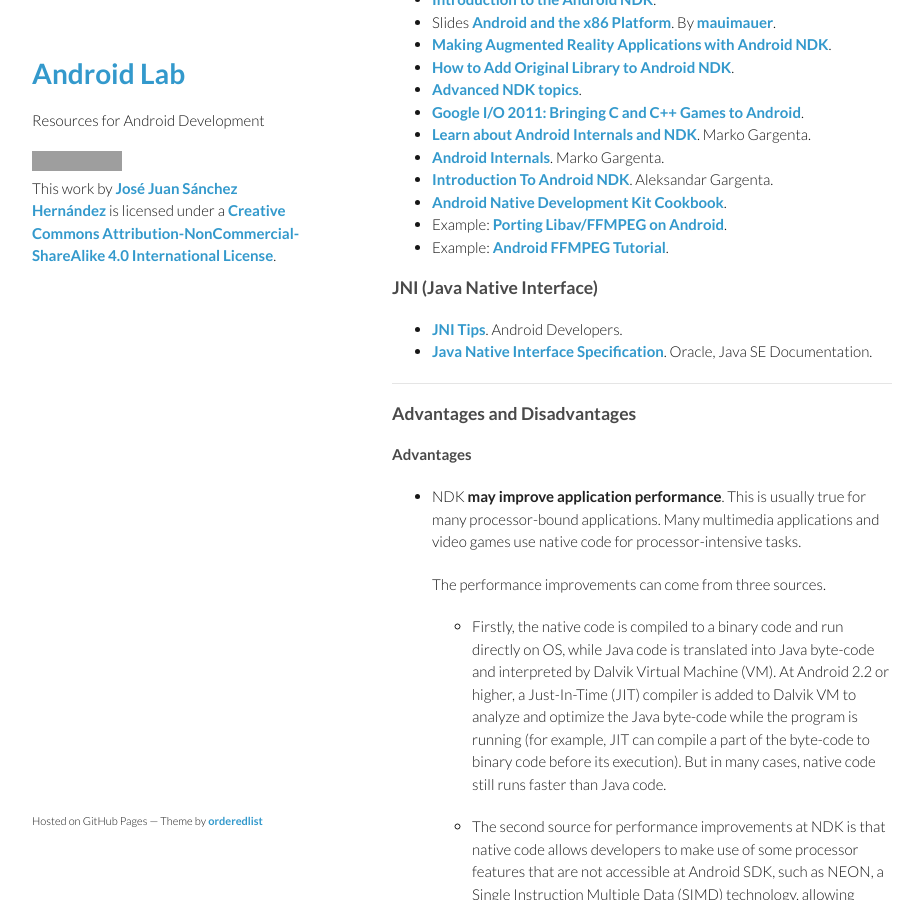
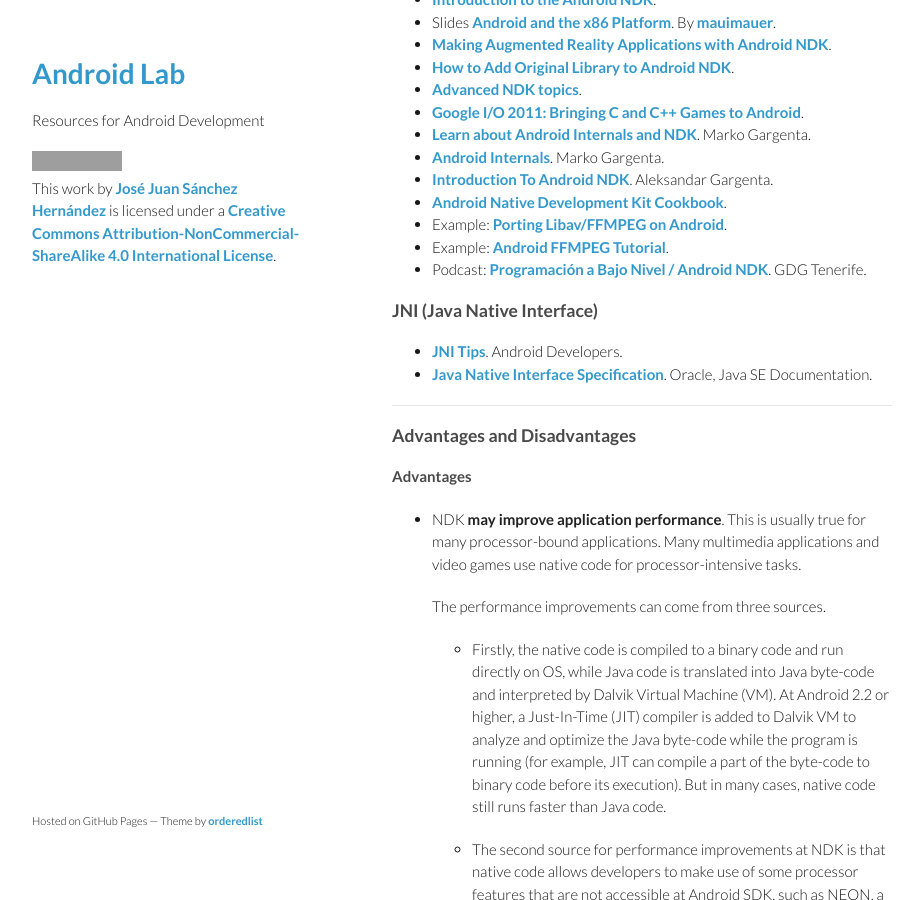
Before and after one commit to josejuansanchez/josejuansanchez.github.io, a Jekyll site: the page built from androidlab/ndk.md, in a window 1280 px wide and 900 px high, scrolled down 379 px. Shown: the whole window, without its empty margins (178-1101 px from the left). Built offline with Jekyll 4.4.1, drawn with Linux system fonts in a browser that asks for light colours; grey boxes are pictures that could not be loaded.

Commit message:
Update ndk.md

```diff
--- a/androidlab/ndk.md
+++ b/androidlab/ndk.md
@@ -25,6 +25,7 @@
 * [Android Native Development Kit Cookbook](http://www.amazon.com/Android-Native-Development-Kit-Cookbook/dp/1849691509).
 * Example: [Porting Libav/FFMPEG on Android](http://libavandroid.wordpress.com/2013/12/31/porting-libavffmpeg-android/).
 * Example: [Android FFMPEG Tutorial](https://github.com/roman10/android-ffmpeg-tutorial).
+* Podcast: [Programación a Bajo Nivel / Android NDK](https://plus.google.com/114098393732890092873/posts/LNQx5WWvXra). GDG Tenerife.
 
 ### JNI (Java Native Interface)
 
```
